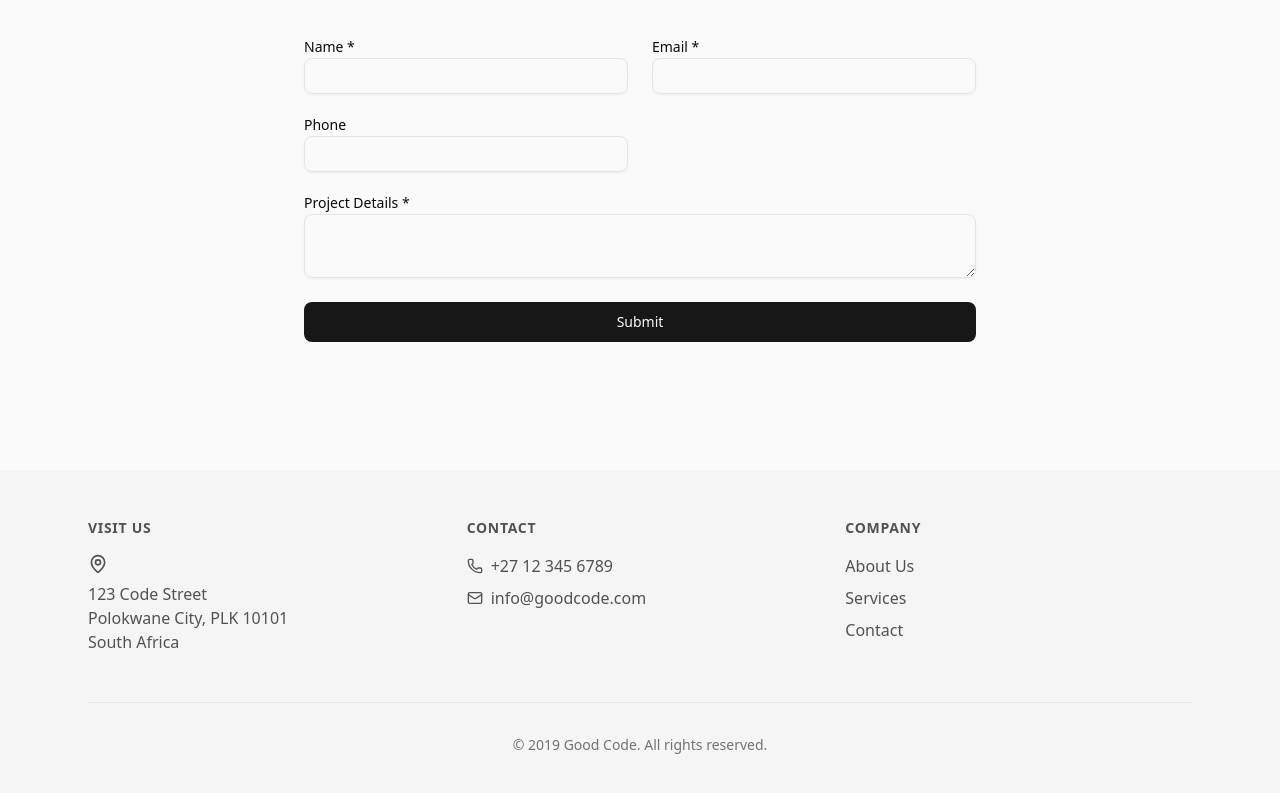
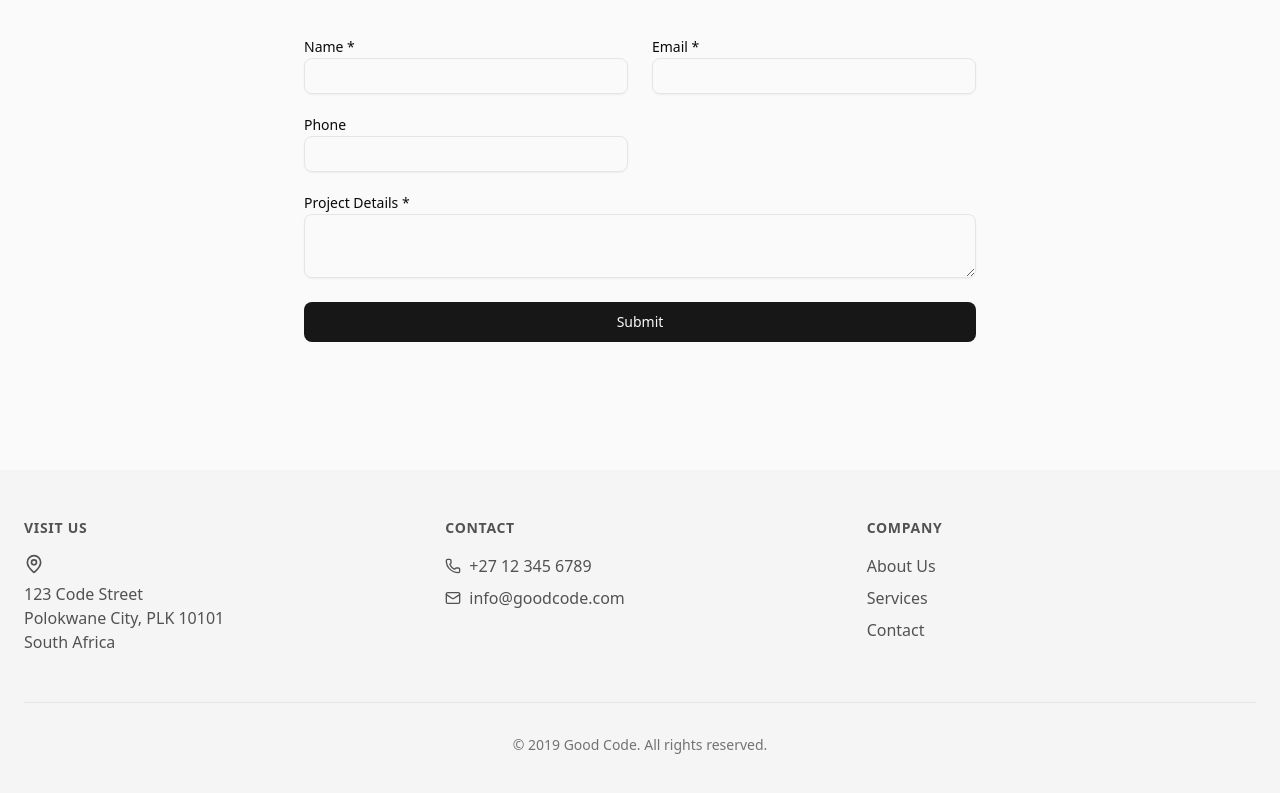
Before and after one commit to Good-Codes/home-site, a Next.js app: page / in a window 1280 px wide. Shown: the part 1886-2679 px from the top of the page. Built offline with nearby package versions, Linux system fonts and the light colour scheme.

Commit message:
fix(footer): remove max-width restriction from container

```diff
--- a/components/footer.tsx
+++ b/components/footer.tsx
@@ -6,7 +6,7 @@
 export default function Footer() {
   return (
     <footer className="bg-neutral-100 py-12 dark:bg-neutral-900">
-      <div className="container mx-auto max-w-6xl px-6">
+      <div className="container mx-auto px-6">
         <div className="grid gap-8 md:grid-cols-3">
           {/* Address */}
           <div>
```
